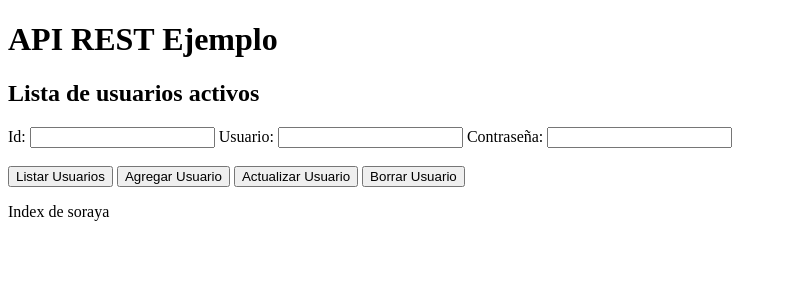
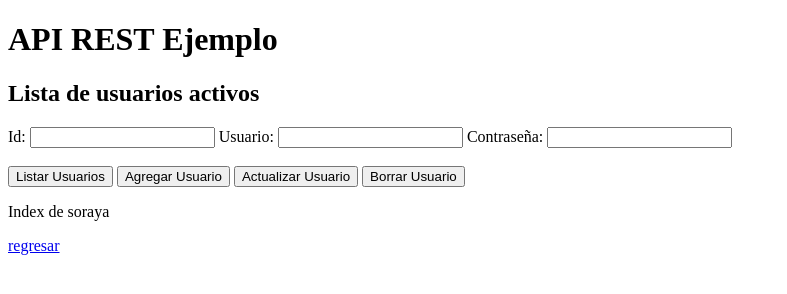
Before and after one commit to Randall1802/apiRestRIHS, a website: page indexSoraya.html in a window 1280 px wide. Shown: the whole page, without its empty margins (0-787 px from the left). Drawn offline with Linux system fonts and the light colour scheme.

Commit message:
cambios en el index del companiero

```diff
--- a/indexSoraya.html
+++ b/indexSoraya.html
@@ -26,6 +26,7 @@
         <button id="ActUser">Actualizar Usuario</button>
         <button id="DeleteUser">Borrar Usuario</button>
         <p>Index de soraya<p>
+        <a href = "../index.html">regresar<p>
     </div>
     <script>
         document.addEventListener('DOMContentLoaded', function(){
```
